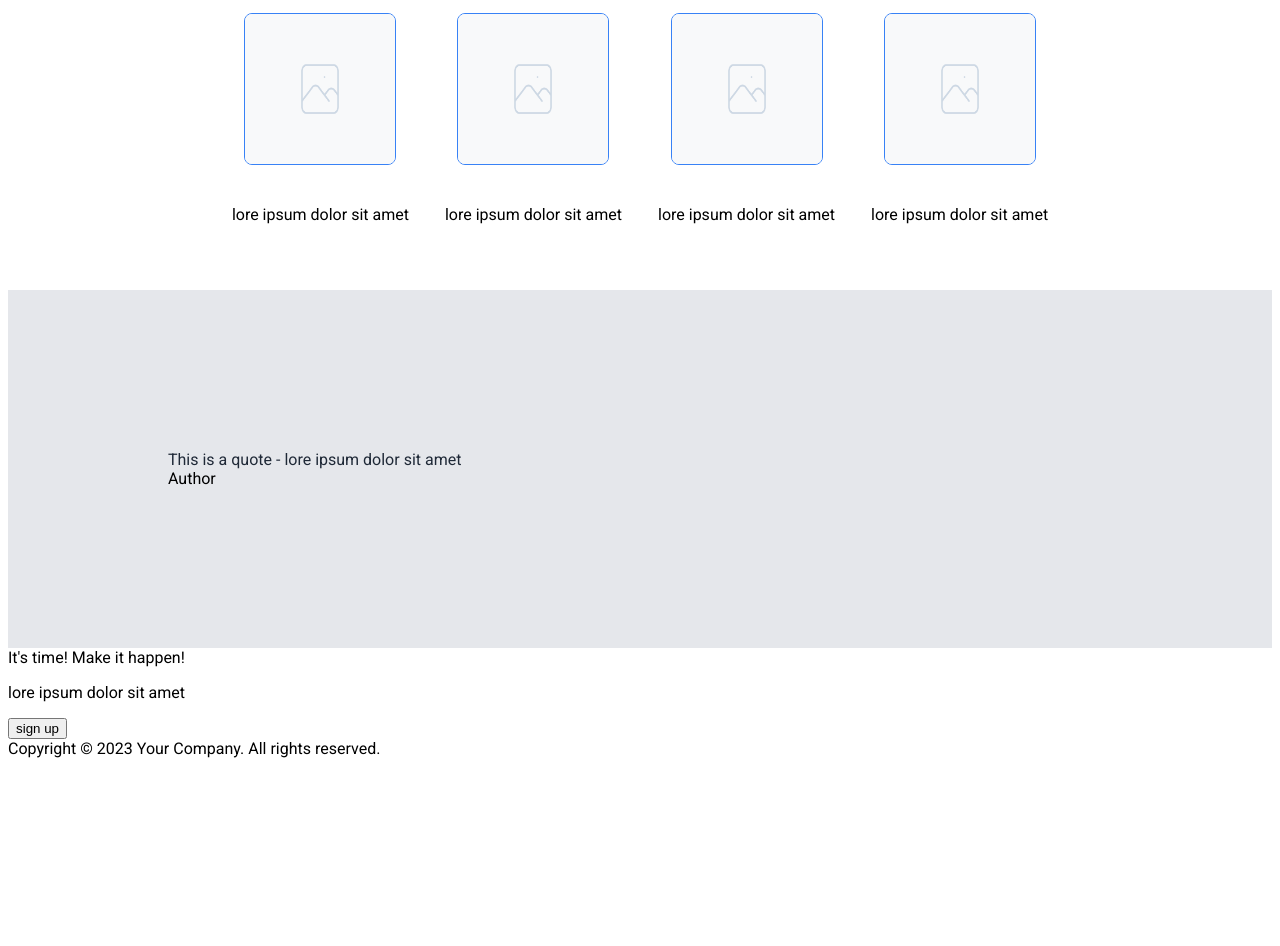
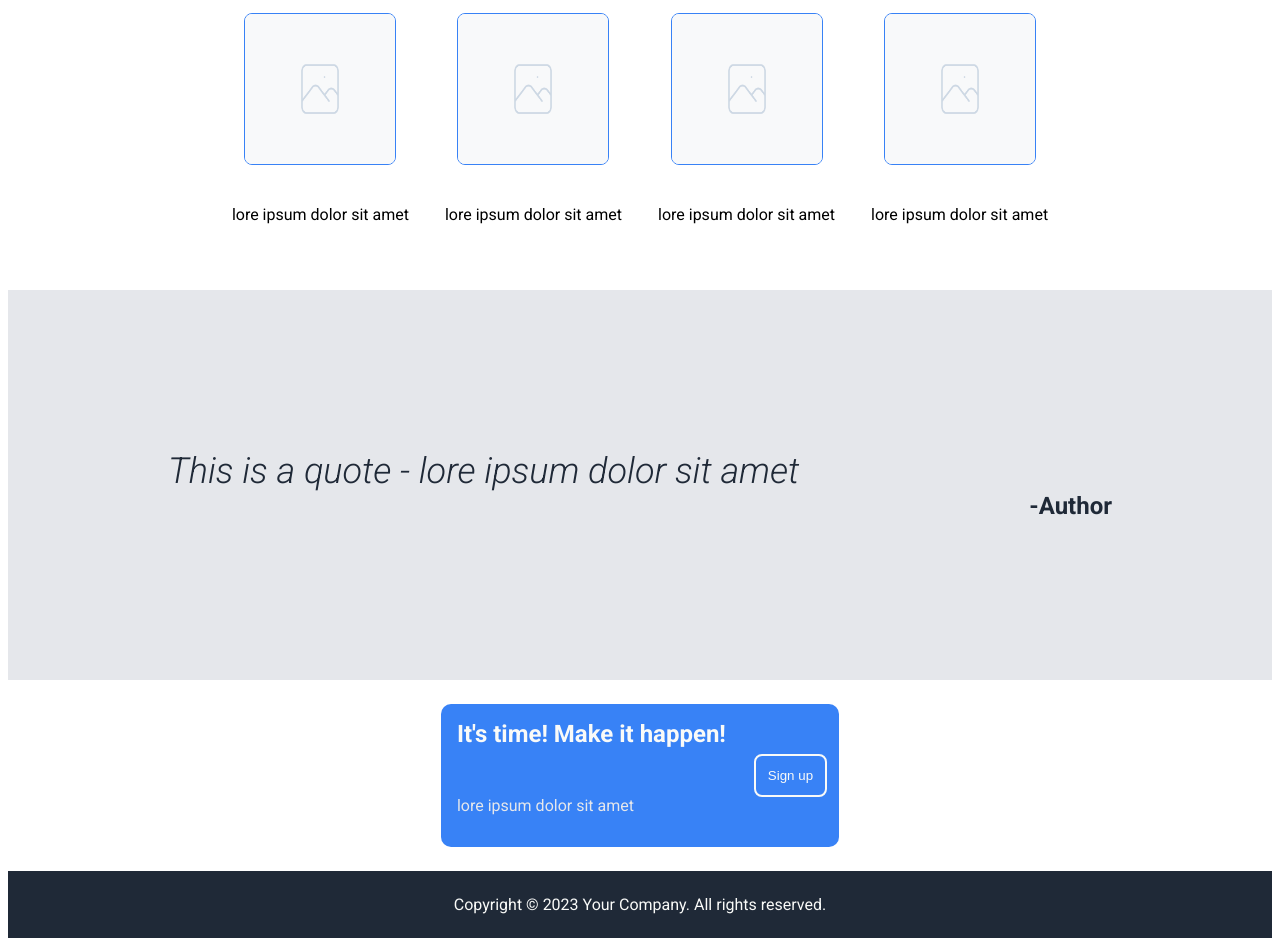
Before and after one commit to DevIggor/Project-Landing-Page, a plain HTML site: page main/index.html in a window 1280 px wide. Shown: the part 688-1634 px from the top of the page. Before the commit the page ends 1454 px from the top, so only its background shows below. Drawn offline with Linux system fonts and the light colour scheme.

Commit message:
Project Landing Page complete

```diff
--- a/main/index.html
+++ b/main/index.html
@@ -27,7 +27,7 @@
             <div class="hero-text">
               <h1>This Website is awesome!</h1>
               <p class="hero-subtext"> Lorem ipsum dolor sit amet, consectetur adipiscing elit. Donec pellentesque nec justo nec fringilla. Duis ut aliquam eros, ac consectetur nisi. Donec sed faucibus nisi. Nullam sollicitudin metus sit amet tristique elementum. Proin vel elementum arcu. Mauris non tellus in enim venenatis porta sit amet sit amet est.
-              <button class="btn">sign up</button>
+              <button class="btn">Sign up</button>
             </div>
             <img src="/images/image1.png" alt="Description of the image">
         </div>
@@ -60,24 +60,22 @@
 
         <div class="quote">This is a quote - lore ipsum dolor sit amet</div>
 
-        <div class="author">Author</div>
+        <div class="author">-Author</div>
 
     </div>
 
     <div class="container4">
+        <div class="cta-text">
+          <div class="call-to-action">It's time! Make it happen!</div>
+          <p>lore ipsum dolor sit amet</p>
+        </div>
 
-        <div class="call-to-action">It's time! Make it happen!</div>
-
-        <p>lore ipsum dolor sit amet</p>
-
-        <button>sign up</button>
+        <button class="btn-outline">Sign up</button>
 
     </div>
 
+   <footer>
+    <div class="footer">Copyright © 2023 Your Company. All rights reserved.</div>
+   </footer>
 </body>
-
-<footer>
-    <div class="footer">Copyright © 2023 Your Company. All rights reserved.</div>
-</footer>
-
 </html>
--- a/main/style.css
+++ b/main/style.css
@@ -43,6 +43,7 @@ ul {
 .header {
     font-size: 24px;
     color: #F9FAF8;
+    font-weight: 700;
 }
 
 a {
@@ -74,9 +75,11 @@ a {
 .btn {
     display: flex;
     background-color: #3882F6;
+    font-weight: bold;
     color: #F9FAF8;
-    padding: 16px;
+    padding: 12px;
     border-radius: 8px;
+    margin: 12px
 }
 
 .container2 {
@@ -87,7 +90,7 @@ a {
 .session-title {
     display: flex;
     justify-content: center;
-    align-content: center;
+    align-items: center;
     font-size: 36px;
     font-weight: 900;
     color: #1F2937;
@@ -138,4 +141,62 @@ a {
 
 .quote {
     color: #1F2937;
+    font-size: 36px;
+    font-weight: 300;
+    font-style: italic;
 }
+
+.author {
+    color: #1F2937;
+    font-size: 24px;
+    font-weight: bold;
+    align-self: flex-end;
+}
+
+.container4 {
+    display: flex;
+    flex-direction: row;
+    background-color: #3882F6;
+    color: #F9FAF8;
+    justify-content: space-between;
+    align-items: center;
+    border-radius: 10px;
+    margin: 24px auto;
+}
+
+.cta-text {
+    display: flex;
+    flex-direction: column;
+    align-items: flex-start;
+
+}
+
+.call-to-action {
+    font-size: 24px;
+    font-weight: bold;
+    padding: 16px;
+}
+
+.cta-text p {
+    color: #E5E7EB;
+    padding: 16px;
+}
+
+.btn-outline {
+    display: flex;
+    flex-basis: auto;
+    border-radius: 8px;
+    background: transparent;
+    border: 2px solid #F9FAF8;
+    color: #F9FAF8;
+    padding: 12px;
+    margin: 12px
+}
+
+.footer {
+    background-color: #1F2937;
+    color: #F9FAF8;
+    display: flex;
+    justify-content: center;
+    padding: 24px;
+}
```
